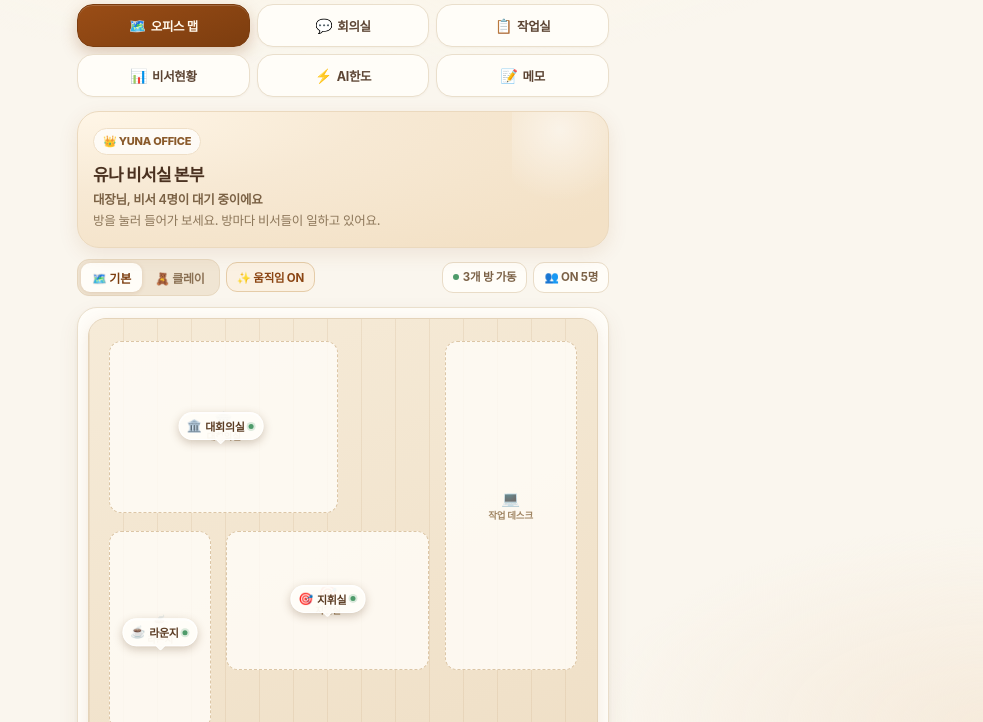
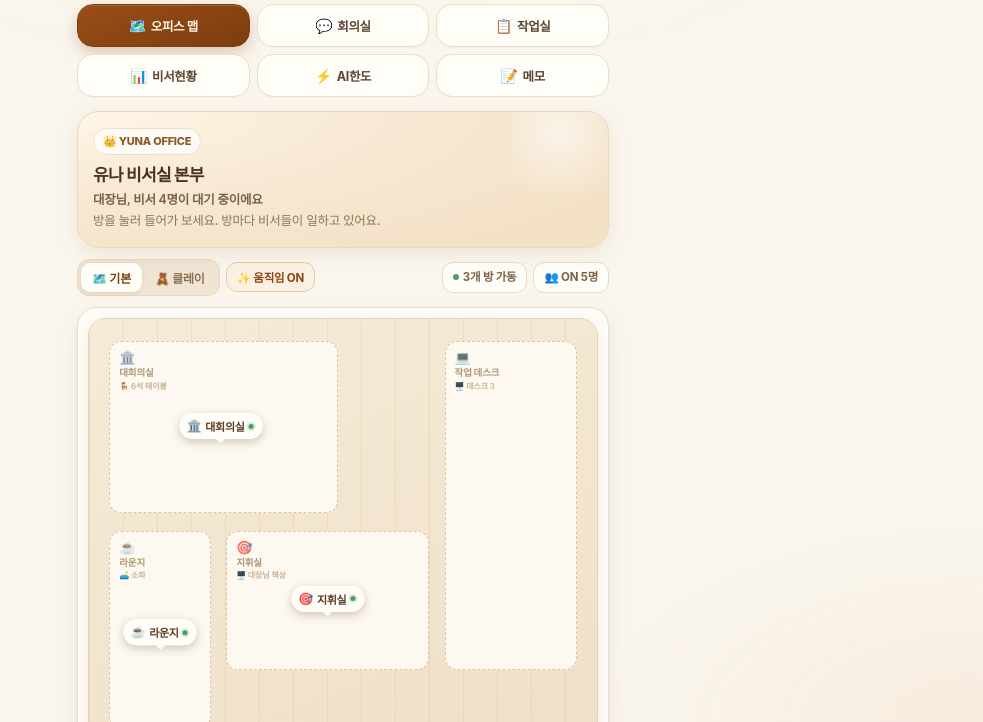
Before and after one commit to yunapark-summer/yuna-office, a plain HTML site: page index.html in a window 1280 px wide. Shown: the part 78-800 px from the top of the page, without its empty margins (297-1280 px from the left). Drawn offline with Linux system fonts and the light colour scheme.

Commit message:
style: 기본 맵 방 라벨을 모서리로 옮기고 핀 크기 조정

```diff
--- a/index.html
+++ b/index.html
@@ -209,12 +209,14 @@
     position:absolute; border-radius:12px;
     background:rgba(255,253,248,.82);
     border:1.5px dashed #DCC6A6;
-    display:flex; flex-direction:column; gap:2px;
-    align-items:center; justify-content:center;
-    font-size:9.5px; font-weight:800; color:#A08563; letter-spacing:-.02em;
-    text-align:center; line-height:1.25;
+    display:flex; flex-direction:column; gap:1px;
+    align-items:flex-start; justify-content:flex-start;
+    padding:7px 9px;
+    font-size:9.5px; font-weight:800; color:#AE9673; letter-spacing:-.02em;
+    text-align:left; line-height:1.3;
   }
-  .room .r-em{font-size:15px; opacity:.75}
+  .room .r-em{font-size:13px; opacity:.8}
+  .room .r-sub{font-size:8px; font-weight:600; color:#C6B295; letter-spacing:-.02em}
   .r-meet{left:4%; top:5%; width:45%; height:38%}
   .r-cmd{left:27%; top:47%; width:40%; height:31%}
   .r-lounge{left:4%; top:47%; width:20%; height:44%}
@@ -224,7 +226,7 @@
   .pin{
     position:absolute; transform:translate(-50%,-50%);
     display:flex; align-items:center; gap:4px;
-    padding:5px 9px 5px 7px; border-radius:999px;
+    padding:4px 8px 4px 6px; border-radius:999px;
     background:rgba(255,253,248,.94);
     border:1px solid rgba(255,255,255,.9);
     box-shadow:0 3px 10px rgba(97,63,32,.28), 0 1px 0 rgba(255,255,255,.8) inset;
@@ -616,10 +618,10 @@
     <div class="card" style="padding:10px">
       <div class="map motion" id="officeMap">
         <div class="map-flat">
-          <div class="room r-meet"><span class="r-em">🏛️</span>대회의실</div>
-          <div class="room r-cmd"><span class="r-em">🎯</span>지휘실</div>
-          <div class="room r-lounge"><span class="r-em">☕</span>라운지</div>
-          <div class="room r-work"><span class="r-em">💻</span>작업 데스크</div>
+          <div class="room r-meet"><span class="r-em">🏛️</span>대회의실<span class="r-sub">🪑 6석 테이블</span></div>
+          <div class="room r-cmd"><span class="r-em">🎯</span>지휘실<span class="r-sub">🖥️ 대장님 책상</span></div>
+          <div class="room r-lounge"><span class="r-em">☕</span>라운지<span class="r-sub">🛋️ 소파</span></div>
+          <div class="room r-work"><span class="r-em">💻</span>작업 데스크<span class="r-sub">🖥️ 데스크 3</span></div>
         </div>
         <img class="map-img" src="assets/office-clay.jpg" alt="따뜻한 우드 톤 클레이 3D 오피스 — 대회의실, 지휘실, 작업 데스크, 라운지" loading="eager" decoding="async">
         <button class="pin pin-meet" data-room="hall" aria-label="대회의실로 이동"><span class="p-em">🏛️</span>대회의실<i class="p-live"></i></button>
```
